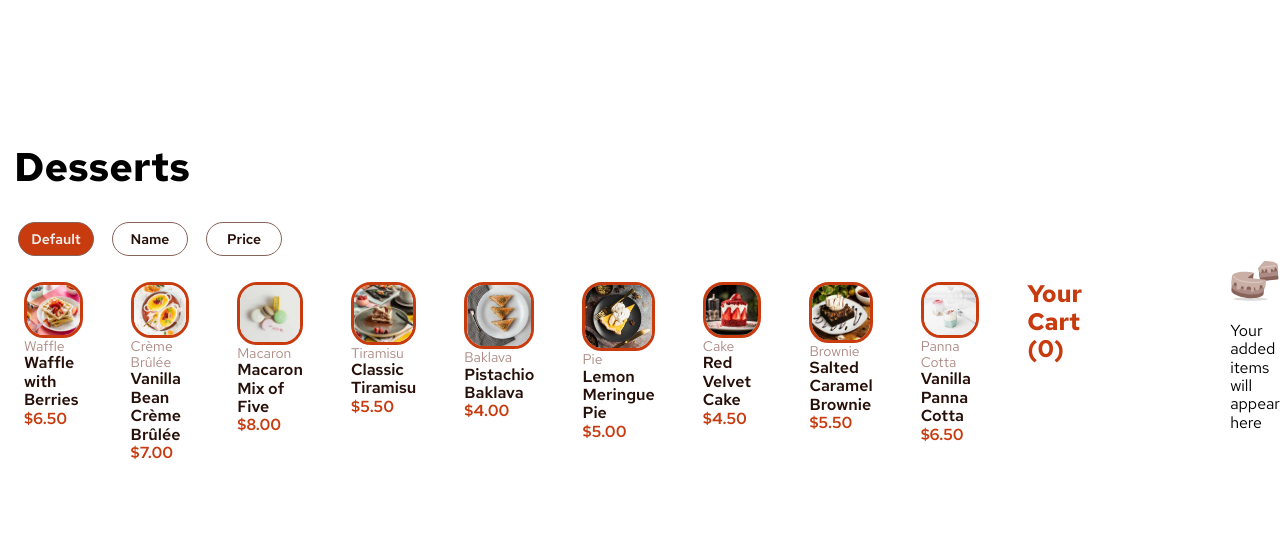
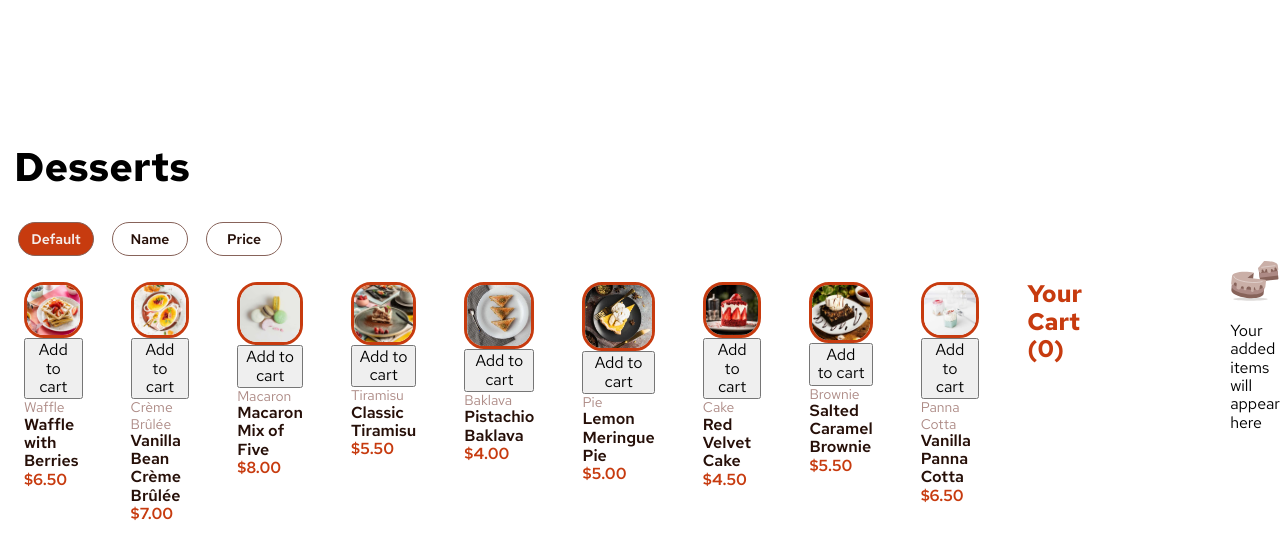
Before and after one commit to XavierVelasquezSoto/Test-Cart-Products, a React (Vite) app: page / in a window 1280 px wide. Shown: the top 558 px of the page. Built offline with nearby package versions, Linux system fonts and the light colour scheme.

Commit message:
Update Object-Products.jsx

```diff
--- a/src/components/object-product/Object-Products.jsx
+++ b/src/components/object-product/Object-Products.jsx
@@ -22,6 +22,7 @@ const ObjectProducts = ({
 				<source media='(min-width: 360px)' srcSet={imgMobile} />
 				<StyledImg media={imgMobile} alt='' />
 			</picture>
+			<button>Add to cart</button>
 			<StyledProduct>{product}</StyledProduct>
 			<StyledDescriptionProduct>{descriptionProduct}</StyledDescriptionProduct>
 			<StyledPrice>${price}</StyledPrice>
```
